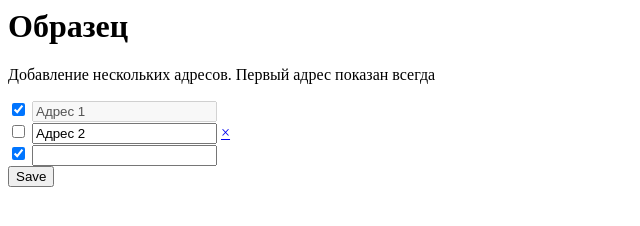
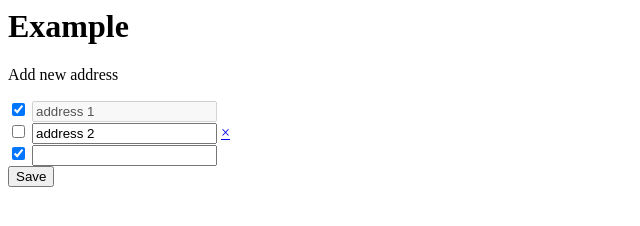
Before and after one commit to tamtakoe/tamtakoe.github.com, a plain HTML site: page livelist/index.html in a window 1280 px wide. Shown: the whole page, without its empty margins (0-640 px from the left). Drawn offline with nearby package versions, Linux system fonts and the light colour scheme.

Commit message:
Update index.html

```diff
--- a/livelist/index.html
+++ b/livelist/index.html
@@ -9,7 +9,7 @@
 	<body>
 		<script>
 			$(document).ready(function() {
-				var data = [{description:'Адрес 1', sortable:false, deletable:false, editable:false}, {description:'Адрес 2', flag:'off'}]
+				var data = [{description:'address 1', sortable:false, deletable:false, editable:false}, {description:'address 2', flag:'off'}]
 				$("#cont").livelist(data).sortable({axis: 'y', items:'.sortable'});
 
 				$('#save').on('click', function(){
@@ -17,8 +17,8 @@
 				})
 			});
 		</script>
-		<h1>Образец</h1>
-		<p>Добавление нескольких адресов. Первый адрес показан всегда
+		<h1>Example</h1>
+		<p>Add new address
 		<div id="cont">
 			<div>
 				<input type="checkbox" class="flag" data-ll="flag">
```
